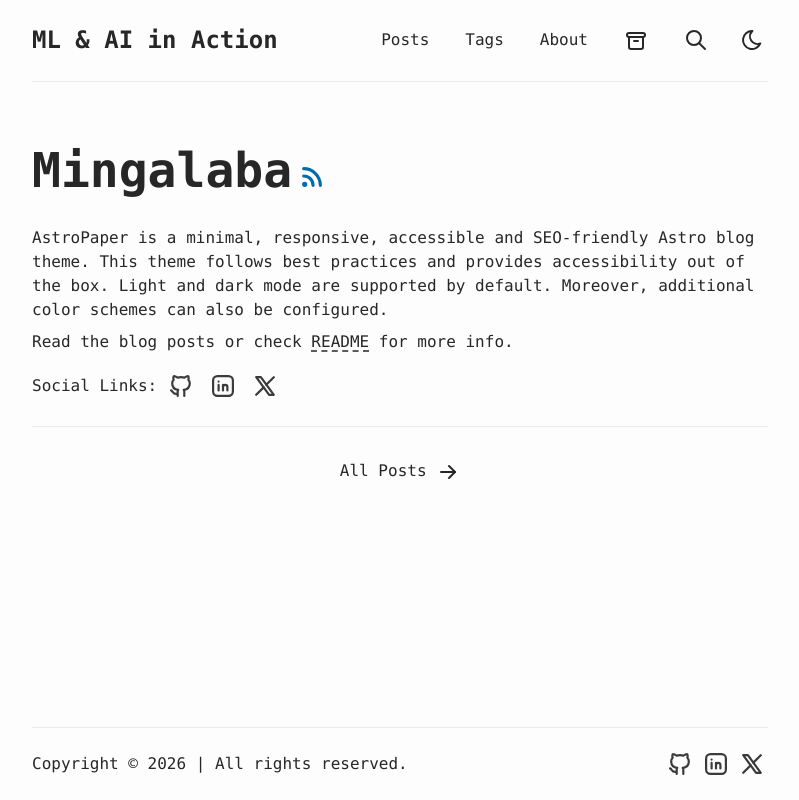
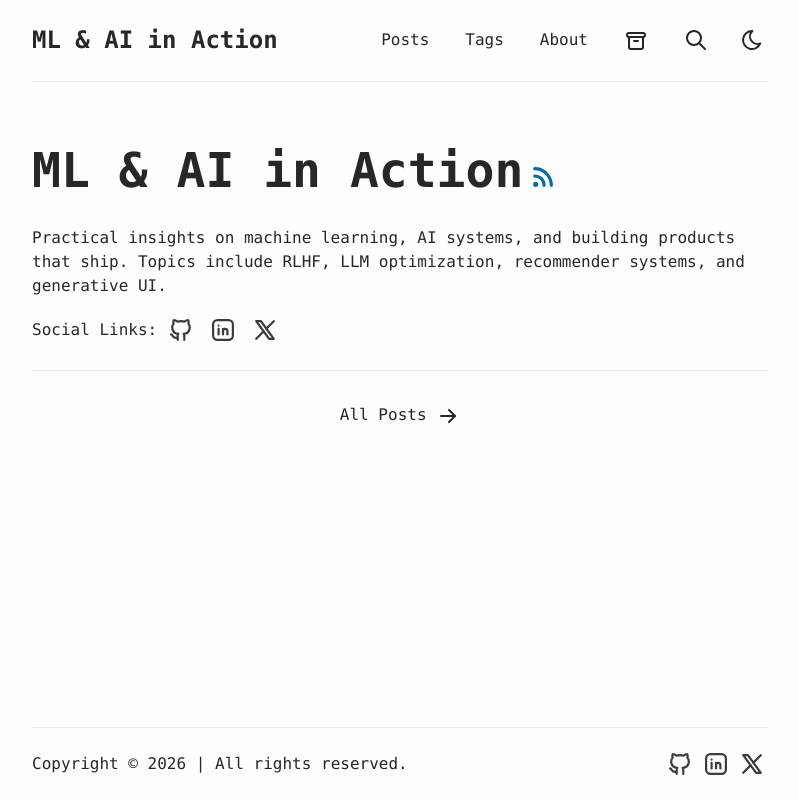
Before and after one commit to ajing/ajing.github.io, an Astro site: page / in a window 1280 px wide. Shown: the whole page, without its empty margins (240-1039 px from the left). Built offline with nearby package versions, Linux system fonts and the light colour scheme; Astro itself is replaced by a stand-in of ours.

Commit message:
Update homepage hero section with personalized content

```diff
--- a/src/pages/index.astro
+++ b/src/pages/index.astro
@@ -25,7 +25,7 @@ const recentPosts = sortedPosts.filter(({ data }) => !data.featured);
   <main id="main-content" data-layout="index">
     <section id="hero" class="pt-8 pb-6">
       <h1 class="my-4 inline-block text-4xl font-bold sm:my-8 sm:text-5xl">
-        Mingalaba
+        ML & AI in Action
       </h1>
       <a
         target="_blank"
@@ -43,19 +43,8 @@ const recentPosts = sortedPosts.filter(({ data }) => !data.featured);
       </a>
 
       <p>
-        AstroPaper is a minimal, responsive, accessible and SEO-friendly Astro
-        blog theme. This theme follows best practices and provides accessibility
-        out of the box. Light and dark mode are supported by default. Moreover,
-        additional color schemes can also be configured.
-      </p>
-      <p class="mt-2">
-        Read the blog posts or check
-        <LinkButton
-          class="underline decoration-dashed underline-offset-4 hover:text-accent"
-          href="https://github.com/satnaing/astro-paper#readme"
-        >
-          README
-        </LinkButton> for more info.
+        Practical insights on machine learning, AI systems, and building products that ship.
+        Topics include RLHF, LLM optimization, recommender systems, and generative UI.
       </p>
       {
         // only display if at least one social link is enabled
```
